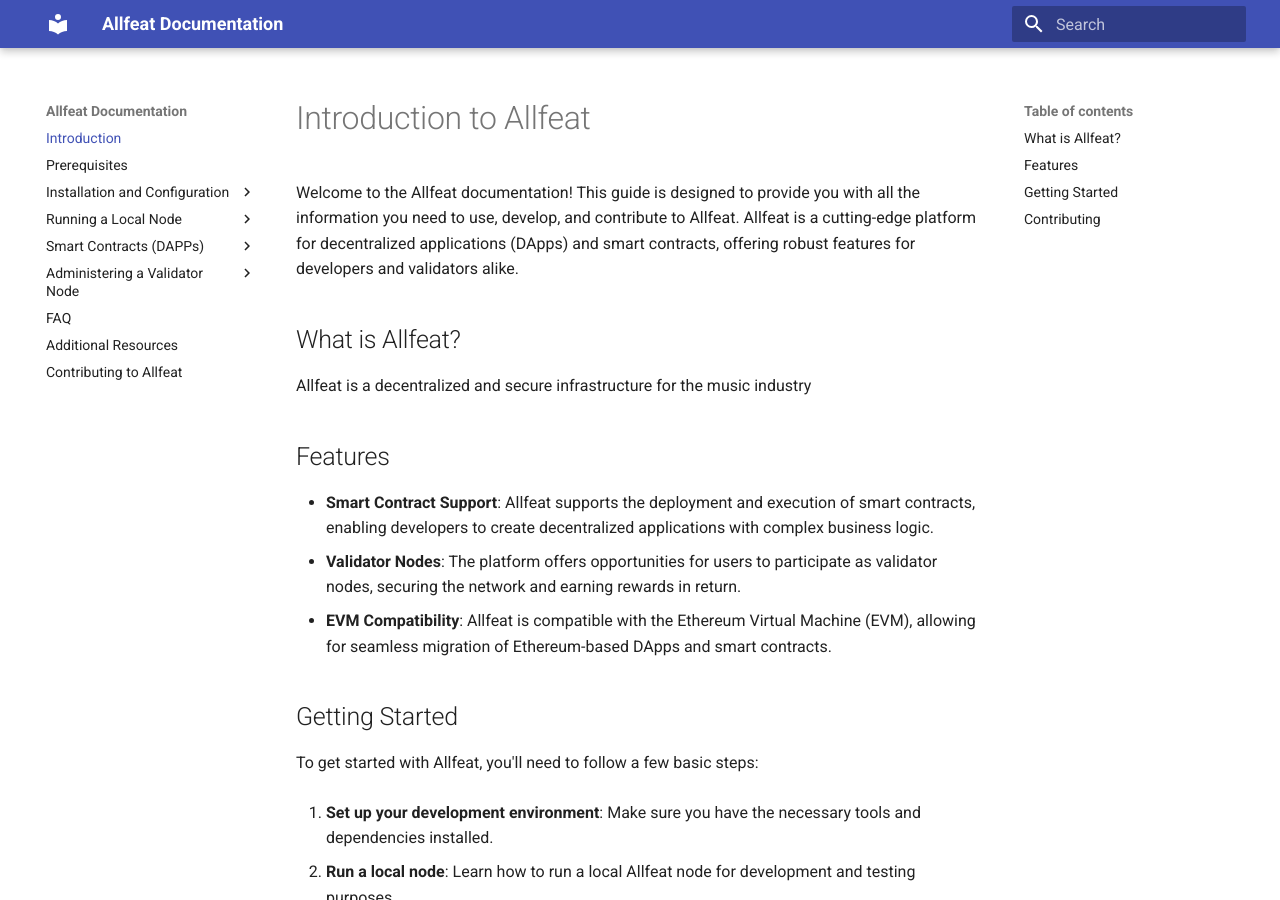
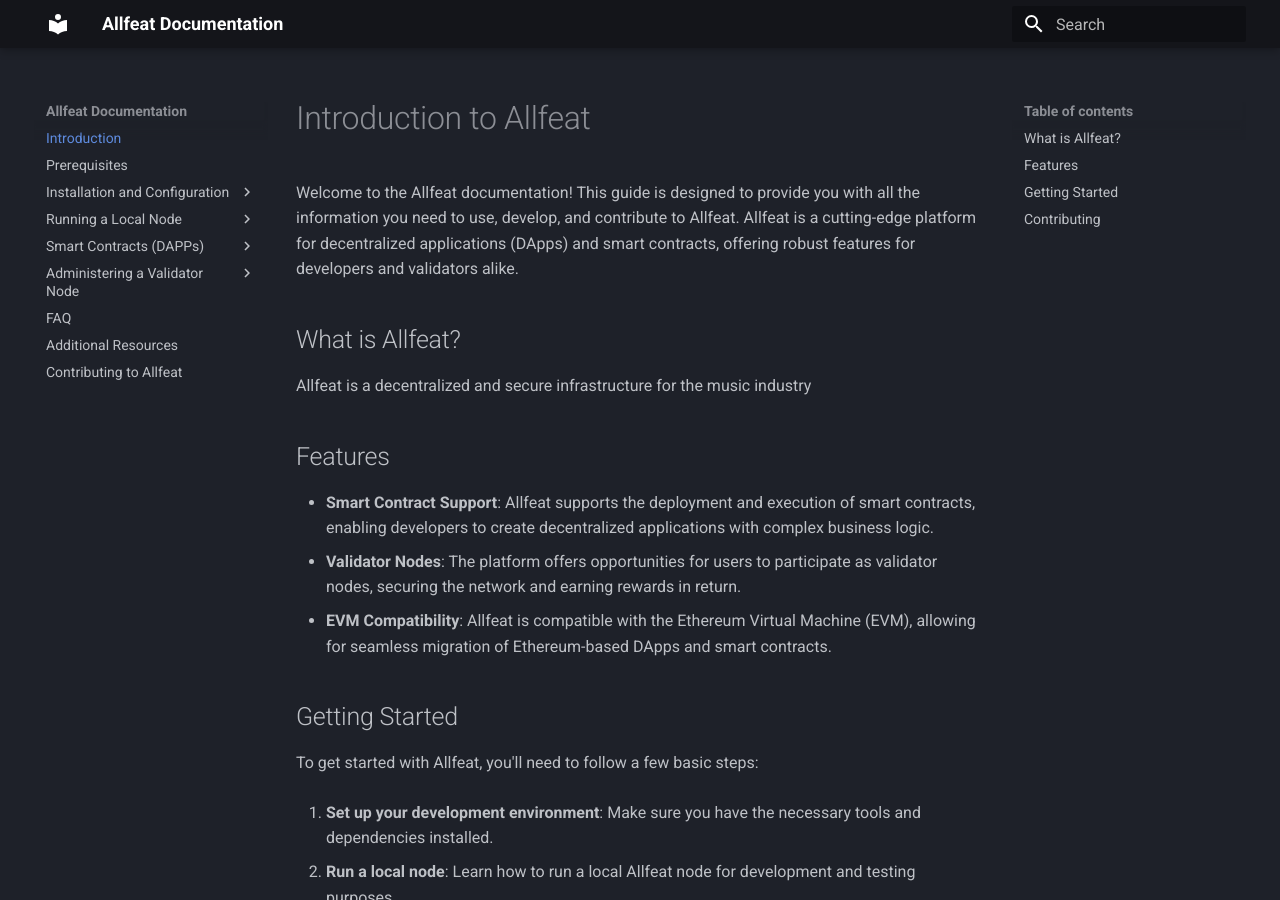
Before and after one commit to Allfeat/docs, an MkDocs documentation site: the page built from docs/index.md, in a window 1280 px wide and 900 px high. Built offline with MkDocs 1.6.1 and Material for MkDocs 9.7.7, drawn with Linux system fonts in a browser that asks for light colours.

```diff
--- a/mkdocs.yml
+++ b/mkdocs.yml
@@ -1,10 +1,14 @@
 site_name: Allfeat Documentation
-site_url: https://your-domain.com
+site_url: https://docs.allfeat.com
 site_description: A comprehensive guide for using and contributing to Allfeat.
-site_author: Romain PANNO & Noé SELLAM
+site_author: Allfeat labs.
 
 theme:
   name: material
+  palette:
+    scheme: slate
+    primary: black
+    accent: green
   language: en
 
 docs_dir: docs
```
Also changed, not shown: 1 other file.
